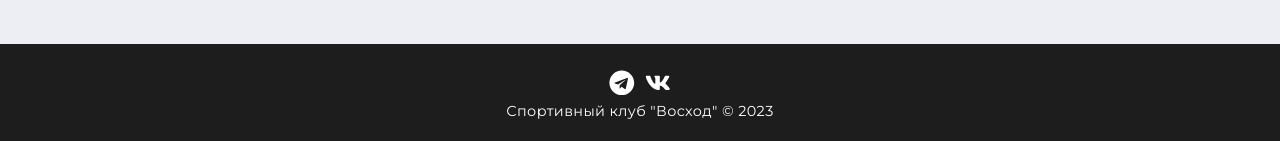
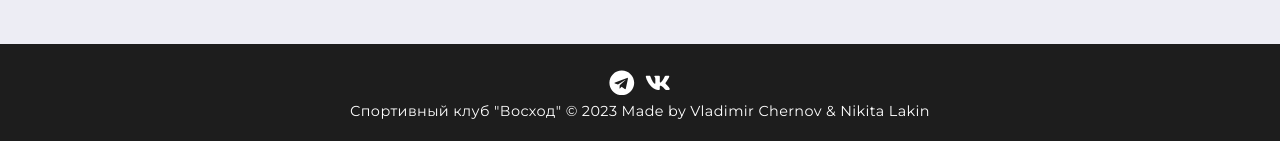
Before and after one commit to JaydenPears/sunrise, a React (Create React App) app: page /news/1 in a window 1280 px wide. Shown: the part 656-797 px from the top of the page. Built offline with nearby package versions, Linux system fonts and the light colour scheme; no server answers.

Commit message:
Update footer

```diff
--- a/src/components/Footer/Footer.jsx
+++ b/src/components/Footer/Footer.jsx
@@ -24,7 +24,7 @@ const Footer = () => {
                         ))}
                     </ul>
                     <span className={classes.footer__base__year}>
-                        Спортивный клуб "Восход"&nbsp;&copy;&nbsp;{new Date().getFullYear()}
+                        <p>Спортивный клуб "Восход"&nbsp;&copy;&nbsp;{new Date().getFullYear()} Made by <a href="https://t.me/user_is_none">Vladimir Chernov</a> & <Link to="https://t.me/n1kkj">Nikita Lakin</Link></p>
                     </span>
                 </div>
             </footer>
--- a/src/components/Footer/Footer.module.scss
+++ b/src/components/Footer/Footer.module.scss
@@ -6,6 +6,18 @@
     justify-content: center;
     background: $dark;
     position: relative;
+}
+
+a {
+    text-decoration: none;
+    color: $white;
+    -webkit-transition-duration: 0.5s;
+    transition-duration: 0.5s;
+    display: inline-block;
+}
+
+a:hover {
+    color: $primary;
 }
 
 .footer {
@@ -30,7 +42,7 @@
             letter-spacing: $letterSpacing;
             margin-bottom: $spacing-md;
         }
-        span {
+        span, a {
             color: $white;
             font-size: 1.1rem;
             margin-top: $spacing-md;
```
